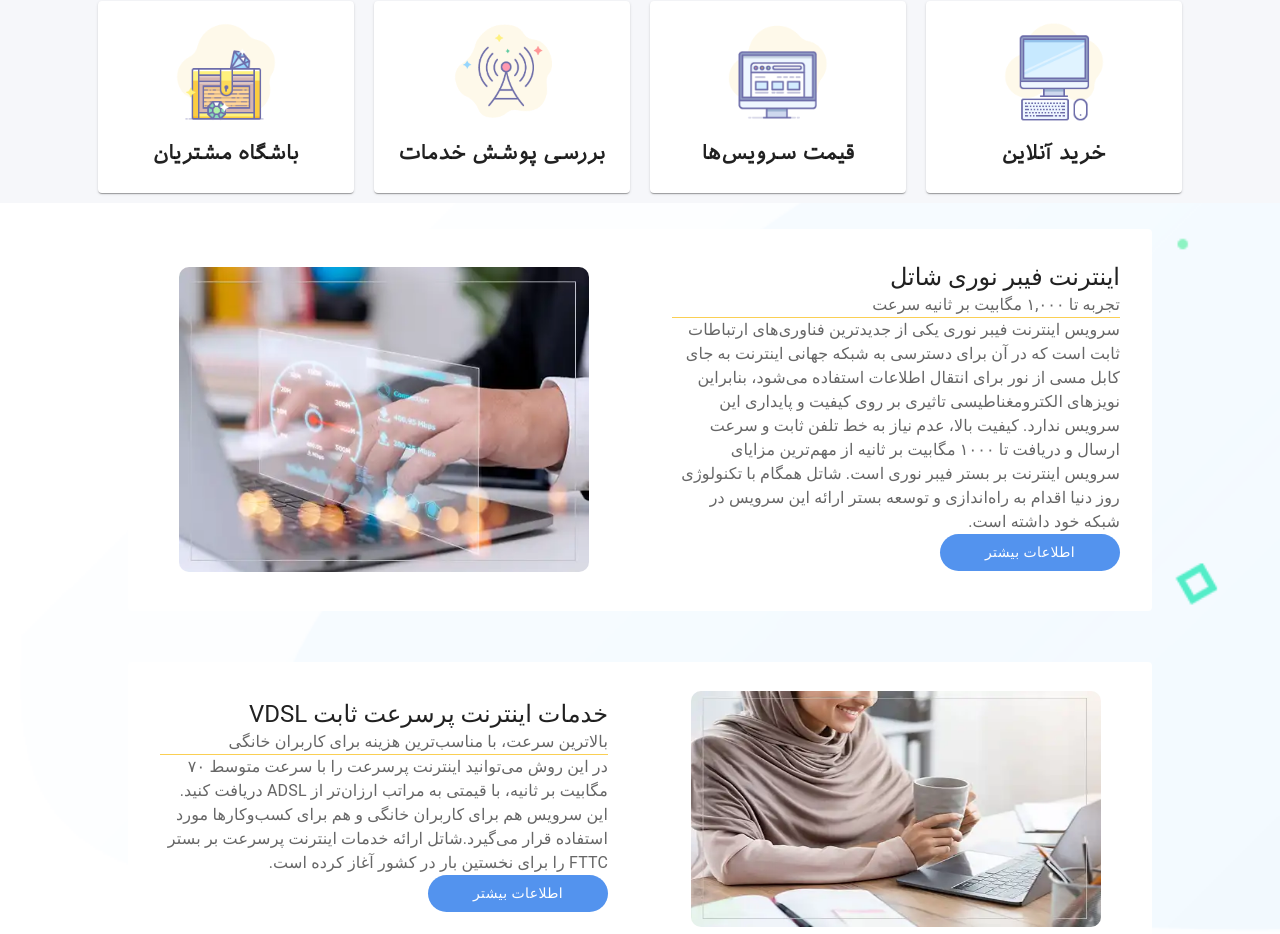
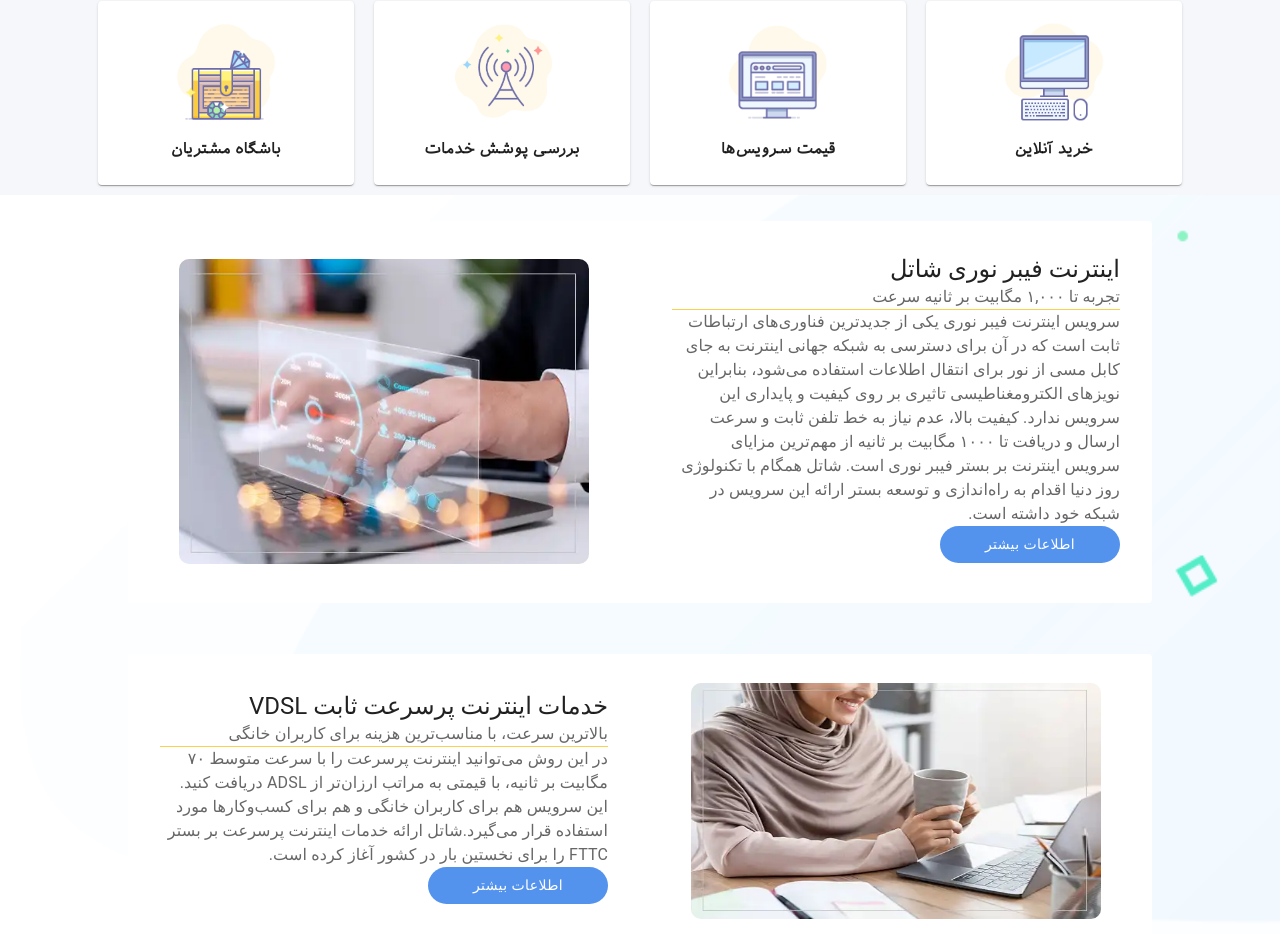
Before and after one commit to SabaAsgarian/ShatelPersianSite, a Next.js app: page / in a window 1280 px wide. Shown: the part 1339-2273 px from the top of the page. Built offline with nearby package versions, Linux system fonts and the light colour scheme.

Commit message:
Update card.jsx

```diff
--- a/src/app/components/card.jsx
+++ b/src/app/components/card.jsx
@@ -10,7 +10,7 @@
                 <Box sx={{ display: 'flex', justifyContent: 'center', alignItems: 'center', height: '110px' }}>
                     <Image src={image} alt={title} width={100} height={100} style={{ objectFit: 'cover' }} />
                 </Box>
-                <Typography variant="h6" sx={{ textAlign: 'center', marginTop: '10px' ,fontFamily:'is',fontWeight:'bolder'}} className='font-is font-extrabold'>
+                <Typography variant="h6" sx={{ textAlign: 'center', marginTop: '10px' ,fontFamily:'is',fontSize:'15px',fontWeight:'bolder'}} className='font-is font-extrabold'>
                     {title}
                 </Typography>
 
```
